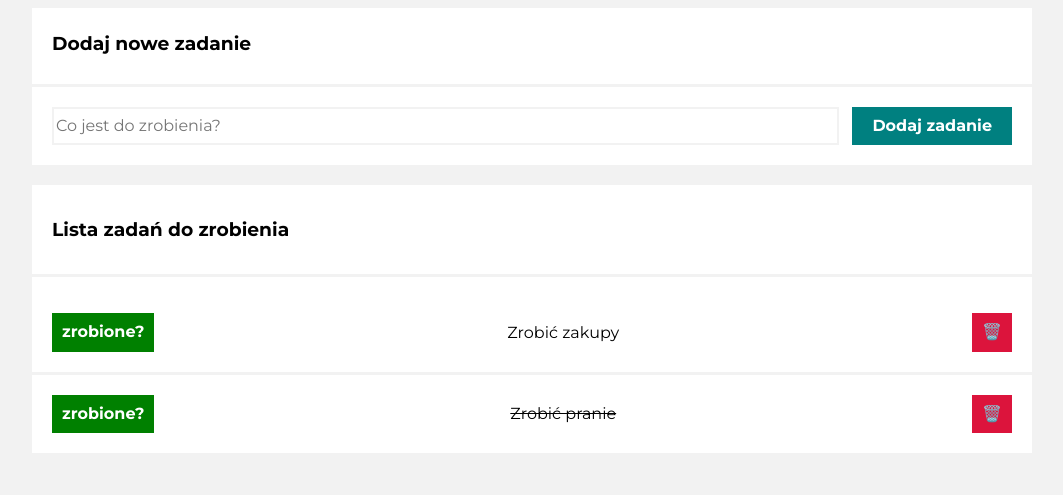
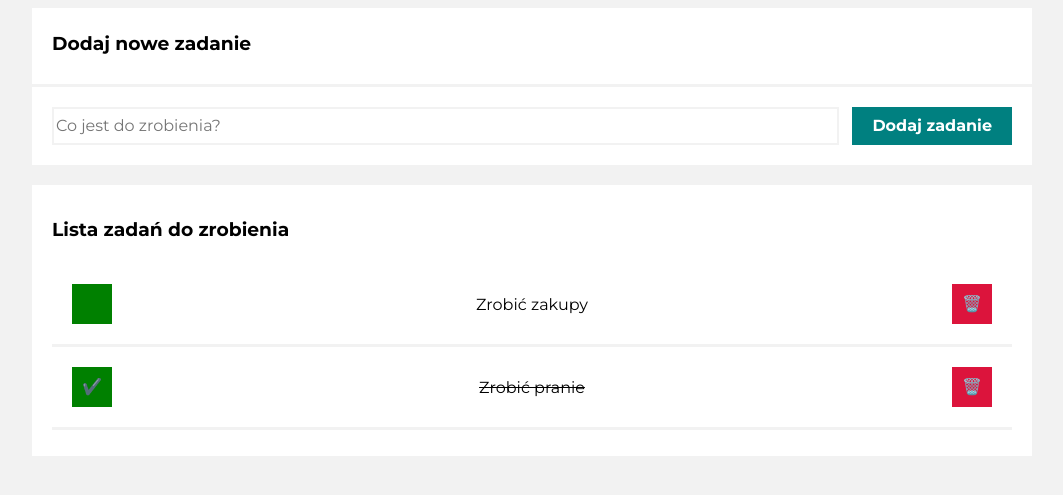
Before and after one commit to tomecky1/TODO-LIST, a plain HTML site: page index.html in a window 1280 px wide. Shown: the part 119-614 px from the top of the page, without its empty margins (108-1171 px from the left). Drawn offline with nearby package versions, Linux system fonts and the light colour scheme.

Commit message:
added favicon fixed BEM and check buttons

```diff
--- /dev/null
+++ b/css/form.css
@@ -0,0 +1,18 @@
+.form {
+    display: flex;
+    justify-content: space-between;
+}
+
+.form__input {
+    border: 2px solid #f2f2f2;
+    width: 82%;
+}
+
+.form__button {
+    border: none;
+    background-color: teal;
+    color: #fff;
+    font-weight: 700;
+    padding: 10px 20px;
+    cursor: pointer;
+}
--- a/css/style.css
+++ b/css/style.css
@@ -36,33 +36,9 @@ body {
     border-bottom: 3px solid #f2f2f2;
 }
 
-.form {
-    display: flex;
-    justify-content: space-between;
-}
-
-.form__input {
-    border: 2px solid #f2f2f2;
-    width: 82%;
-}
-
-.form__button {
-    border: none;
-    background-color: teal;
-    color: #fff;
-    font-weight: 700;
-    padding: 10px 20px;
-    cursor: pointer;
-}
-
 .todoList {
     padding: 10px 20px;
     margin-top: 20px;
-    background-color: #fff;
-    }
-
-.flex {
-    border-top: 3px solid #f2f2f2;
     background-color: #fff;
 }
 
@@ -86,6 +62,8 @@ body {
 }
 
 .buttonRemove {
+    width: 40px;
+    height: 40px;
     border: none;
     background-color: crimson;
     color: #fff;
@@ -95,6 +73,8 @@ body {
 }
 
 .buttonCheck {
+    width: 40px;
+    height: 40px;
     border: none;
     background-color: green;
     color: #fff;
--- a/index.html
+++ b/index.html
@@ -4,11 +4,13 @@
     <meta charset="UTF-8">
     <meta name="viewport" content="width=device-width, initial-scale=1.0">
     <title>lista zadań TODO</title>
+    <link rel="shortcut icon" href="favicon.ico" type="image/x-icon">
     <link rel="preconnect" href="https://fonts.googleapis.com">
 <link rel="preconnect" href="https://fonts.gstatic.com" crossorigin>
 <link href="https://fonts.googleapis.com/css2?family=Montserrat:ital,wght@0,400;0,700;1,400&display=swap" rel="stylesheet">
 <link rel="stylesheet" href="https://cdnjs.cloudflare.com/ajax/libs/normalize/8.0.1/normalize.css" integrity="sha512-oHDEc8Xed4hiW6CxD7qjbnI+B07vDdX7hEPTvn9pSZO1bcRqHp8mj9pyr+8RVC2GmtEfI2Bi9Ke9Ass0as+zpg==" crossorigin="anonymous" referrerpolicy="no-referrer" />
 <link rel="stylesheet" href="css/style.css">
+<link rel="stylesheet" href="css/form.css">
 <script defer src="js/script.js"></script>
 </head>
 <body>
@@ -23,8 +25,6 @@
         </div>
         <div class="todoList js-todoList">
             <h3>Lista zadań do zrobienia</h3>
-        </div>
-        <div class="flex">
             <ul class="list js-list">
             </ul>
         </div>
--- a/js/script.js
+++ b/js/script.js
@@ -39,7 +39,7 @@
     for (const task of tasks) {
       htmlString = htmlString += `
             <li class="list__li">
-            <button class="js-done buttonCheck">zrobione?</button>
+            <button class="js-done buttonCheck">${task.done ? "✔️" : ""}</button>
             <span class="list__item ${task.done ? "list__item--done" : ""}">${
         task.content
       }</span>
```
Also changed, not shown: favicon.ico (added).
